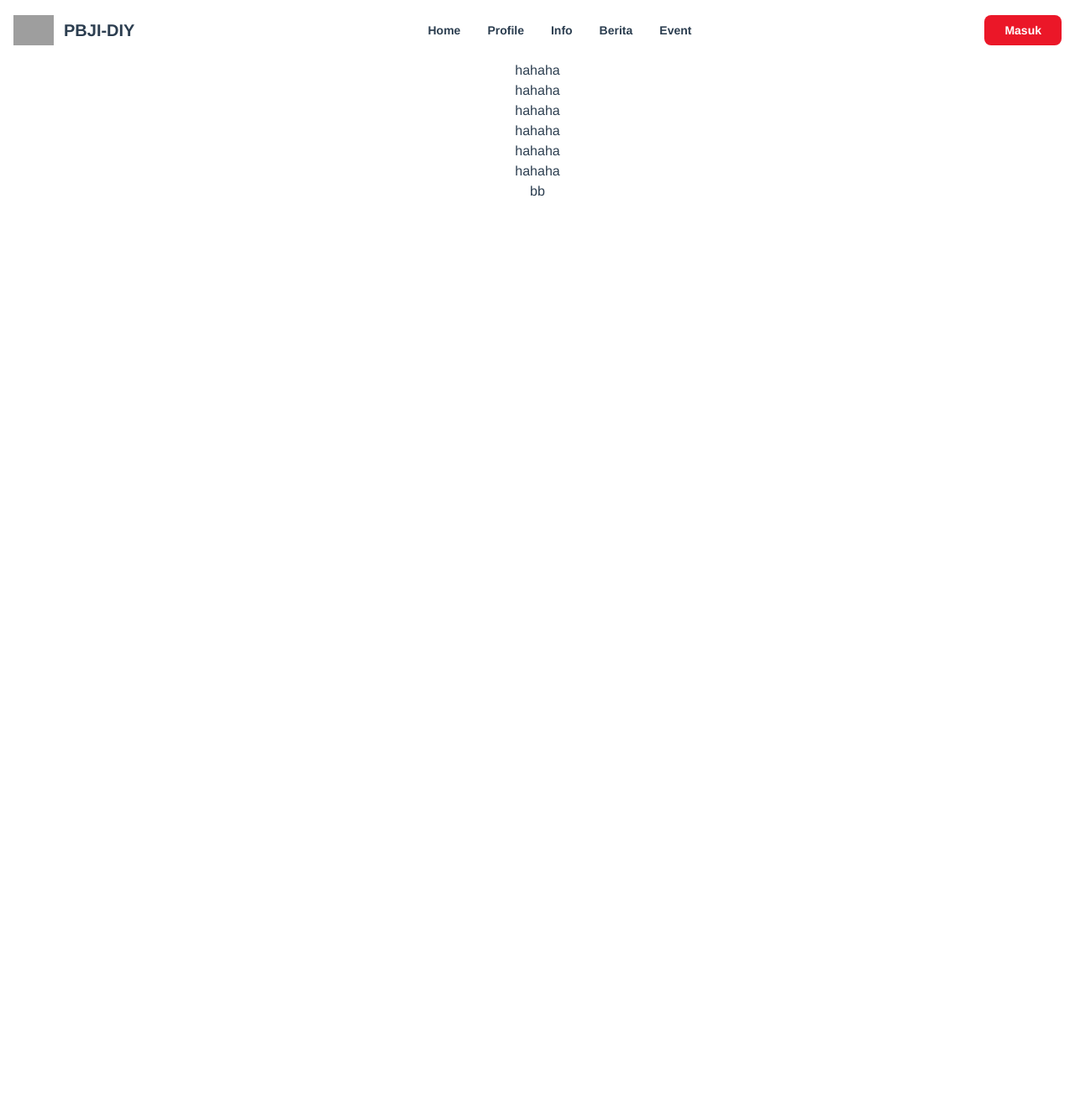
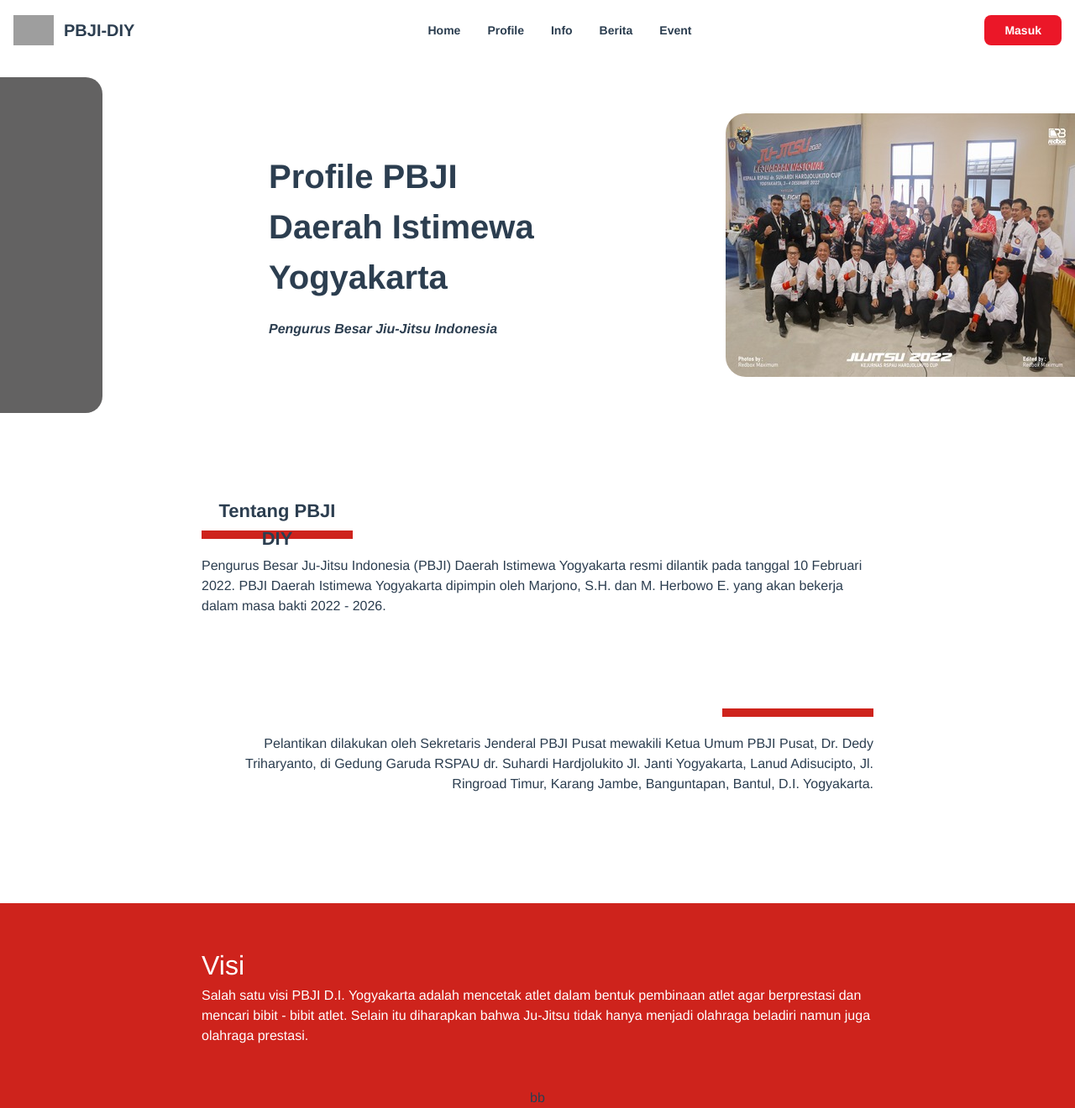
Before and after one commit to arifsetia-one/pbji, a Vue app: page /#/profile in a window 1280 px wide. Shown: the whole page at 84% size. Before the commit the page ends 800 px from the top, so only its background shows below. Built offline with nearby package versions, Linux system fonts and the light colour scheme; grey boxes are pictures that could not be loaded.

Commit message:
commit router dan info

```diff
--- a/src/views/ProfileView.vue
+++ b/src/views/ProfileView.vue
@@ -11,17 +11,210 @@
         </div>
     </div> -->
 
-    <div class="grid grid-cols-66">
-        <h1>hahaha</h1>
-        <h1>hahaha</h1>
-        <h1>hahaha</h1>
-        <h1>hahaha</h1>
-        <h1>hahaha</h1>
-        <h1>hahaha</h1>
+    <div id="header" class="grid grid-cols-2">
+        <div class="grid grid-cols-2">
+            <div class="kotak"></div>
+            <div class="judul">
+                <p>
+                    Profile PBJI
+                </p>
+                <p>
+                    Daerah Istimewa Yogyakarta
+                </p>
+                <h5>Pengurus Besar Jiu-Jitsu Indonesia</h5>
+            </div>
+        </div>
+        <div class="foto">
+            <img src="../assets/fotojjs-resize.jpg" alt="">
+        </div>
+        <!-- <div class="kotak"></div>
+        <div class="judul">
+            <p>
+                Profile PBJI
+            </p>
+            <p>
+                Daerah Istimewa Yogyakarta
+            </p>
+            <h5>Pengurus Besar Jiu-Jitsu Indonesia</h5>
+        </div>
+        <div class=""></div>
+        <div class="foto">
+
+        </div> -->
     </div>
-    <div class="gridgrid-cols-6">bb</div>
 
+    <div id="about" class="">
+        <div class="judul1">
+            <h3>Tentang PBJI DIY</h3>
+        </div>
+        <div class="fill">
+            <p>
+                Pengurus Besar Ju-Jitsu Indonesia (PBJI) Daerah Istimewa Yogyakarta resmi dilantik pada tanggal 10 Februari 2022. PBJI Daerah Istimewa Yogyakarta dipimpin oleh Marjono, S.H. dan M. Herbowo E. yang akan bekerja dalam masa bakti 2022 - 2026.
+            </p>
+        </div>
+    </div>
+
+    <div id="about2" class="">
+        <div class="judul2">
+            <!-- <h3>Tentang PBJI DIY</h3> -->
+        </div>
+        <div class="clear"></div>
+        <div class="fill2">
+            <p>
+                Pelantikan dilakukan oleh Sekretaris Jenderal PBJI Pusat mewakili Ketua Umum PBJI Pusat, Dr. Dedy Triharyanto, di Gedung Garuda RSPAU dr. Suhardi Hardjolukito Jl. Janti Yogyakarta, Lanud Adisucipto, Jl. Ringroad Timur, Karang Jambe, Banguntapan, Bantul, D.I. Yogyakarta.
+            </p>
+        </div>
+    </div>
+
+
+    <div class="visimisi">
+        <div class="visi">
+            <h3>Visi</h3>
+            <p>
+                Salah satu visi PBJI D.I. Yogyakarta adalah mencetak atlet dalam bentuk pembinaan atlet agar berprestasi dan mencari bibit - bibit atlet. Selain itu diharapkan bahwa Ju-Jitsu tidak hanya menjadi olahraga beladiri namun juga olahraga prestasi.
+            </p>
+        </div>
+        <div class="">bb</div>
+    </div>
 </template>
+
+<style>
+#header {
+    box-sizing: border-box;
+    margin-top: 20px;
+    background-color: rgb(255, 255, 255);
+}
+
+.kotak {
+    width: 122px;
+    height: 400px;
+    background-color: #636262;
+    border-radius: 0px 20px 20px 0px;
+}
+.judul {
+    margin: auto 0px;
+}
+.judul p {
+    text-align: start;
+    font-size: 40px;
+    font-weight: bold;
+}
+.judul h5 {
+    margin-top: 20px;
+    font-style: italic;
+    text-align: start;
+    font-weight: bold;
+}
+.foto {
+    background-color: rgb(255, 255, 255);
+    display: flex;
+    justify-content: flex-end;
+    align-items: center;
+}
+.foto img {
+    width: 416px;
+    height: 314px;
+    border-radius: 24px 0px 0px 24px;
+}
+#about {
+    width: 800px;
+    margin: 100px auto 20px;
+    background-color: rgb(255, 255, 255);
+}
+#about2 {
+    width: 800px;
+    margin: 70px auto 130px;
+    background-color: rgb(255, 255, 255);
+}
+
+#about .judul1 {
+    width: 180px;
+    height: 50px;
+    background-color: rgb(255, 255, 255);
+    border-bottom: 10px solid #CE231C;
+}
+#about .judul1 h3 {
+    font-size: 22px;
+    font-weight: bolder;
+}
+
+.fill {
+    width: fit-content;
+    margin: 20px 0px 0px 0px;
+    background-color: rgb(255, 255, 255);
+}
+.fill p {
+    text-align: start;
+}
+.judul2 {
+    background-color: rgb(255, 255, 255);
+    width: 180px;
+    height: 50px;
+    border-bottom: 10px solid #CE231C;
+    float: right;
+}
+.fill2 {
+    width: fit-content;
+    margin: 20px 0px 0px 0px ;
+}
+.fill2 p {
+    text-align: end;
+}
+.clear {
+    clear: right;
+}
+.visimisi {
+    background-color: #CE231C;
+    width: 100%;
+}
+.visimisi .visi {
+    width: 800px;
+    /* background-color: aquamarine; */
+    margin: 0px auto 0px ;
+    padding: 50px 0px 50px 0px;
+}
+.visi h3 {
+    text-align: start;
+    color: white;
+    font-size: 32px;
+}
+.visi p {
+    text-align: start;
+    color: white;
+}
+/* .kotak {
+    width: 122px;
+    height: 400px;
+    background-color: #636262;
+    border-radius: 0px 20px 20px 0px;
+}
+.judul {
+    margin: auto 0px;
+}
+.judul p {
+    text-align: start;
+    font-size: 40px;
+    font-weight: bold;
+}
+.judul h5 {
+    margin-top: 20px;
+    font-style: italic;
+    text-align: start;
+    font-weight: bold;
+}
+.foto {
+    background-color: aqua;
+} */
+/* .fotojjs {
+    margin-left: -100px;
+    background-image: url(../assets/fotojjs-resize.jpg);
+    background-repeat: no-repeat;
+    background-position: right;
+    background-size: cover;
+    border-radius: 24px 0px 0px 24px;
+    background-position: 0px;
+} */
+</style>
 
 <script setup>
 
```
Also changed, not shown: src/assets/fotojjs-resize.jpg (added), 1 other file (tests, documents, lock files or other folders).
